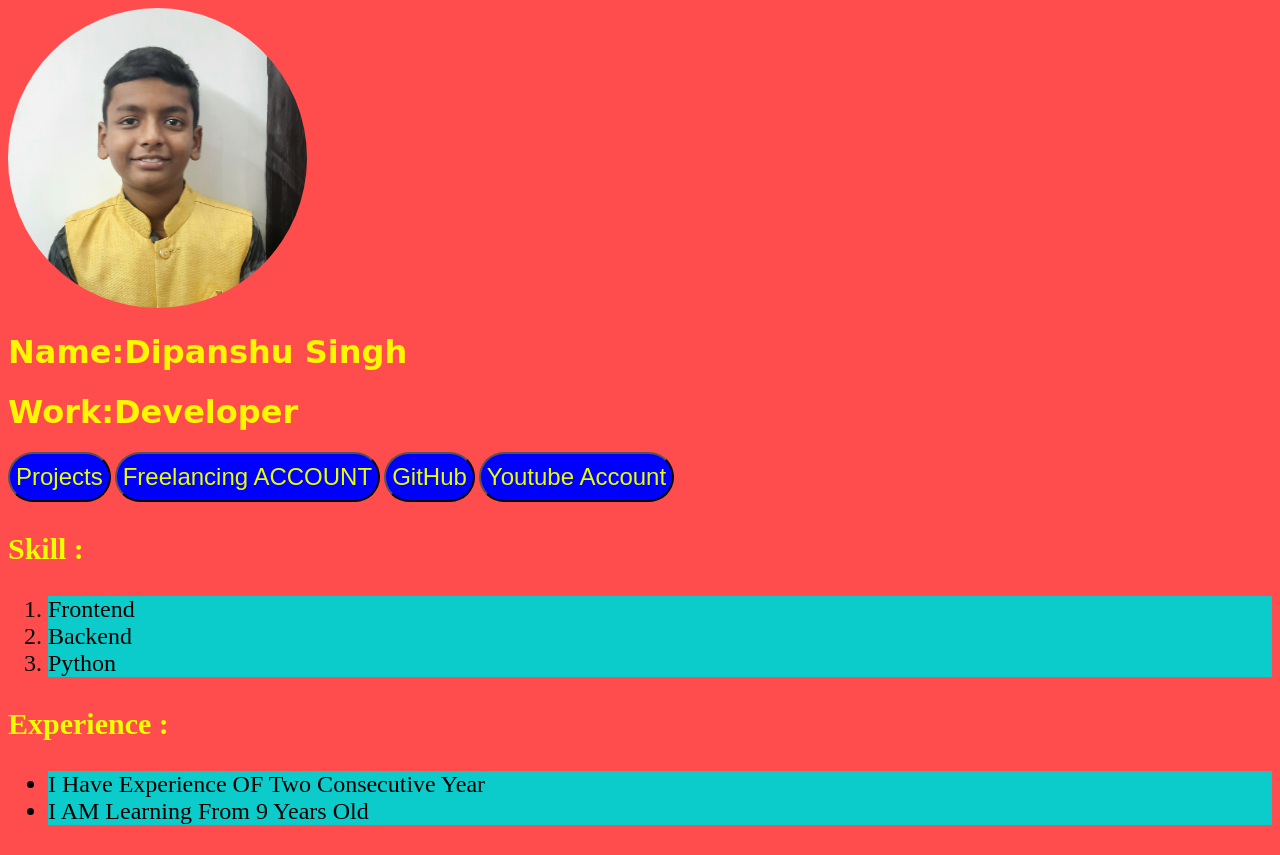
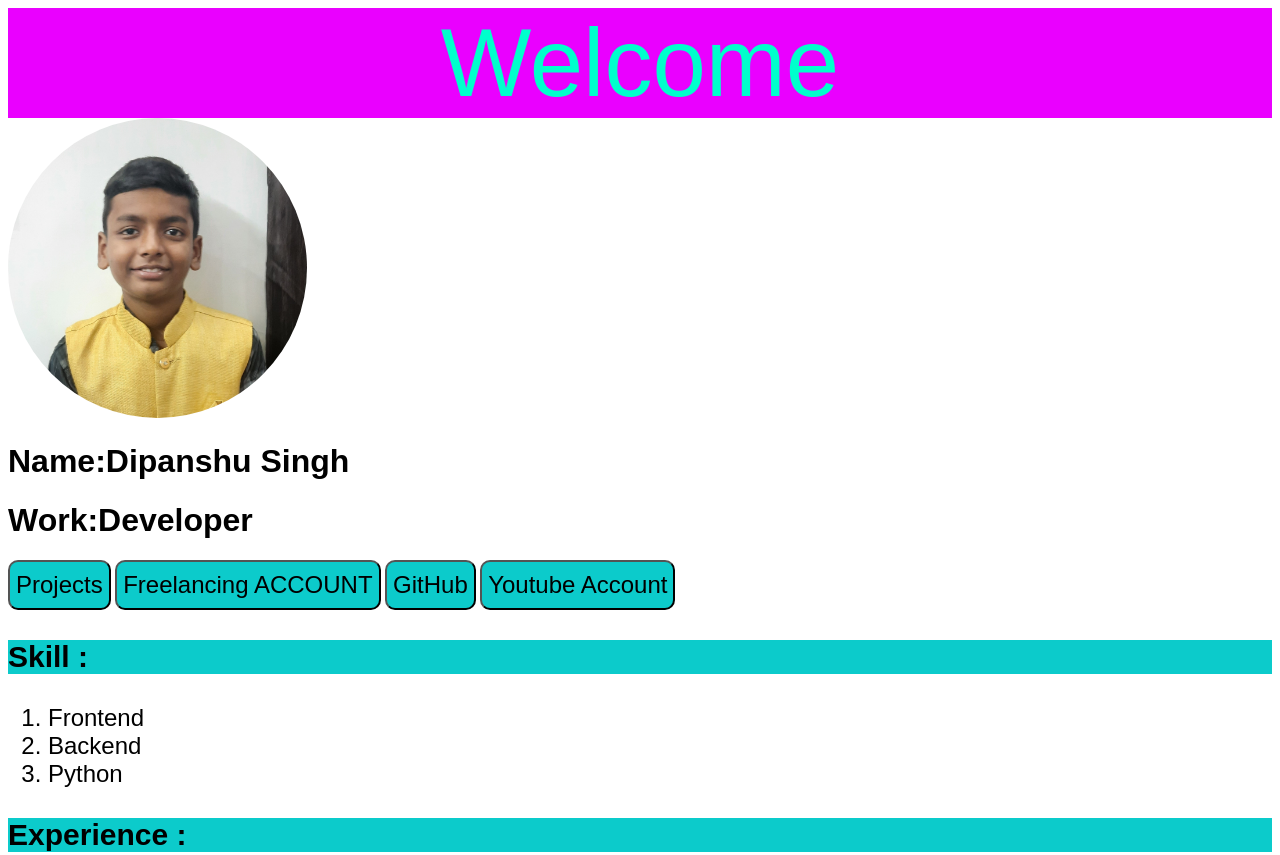
Before and after one commit to im-divyanshu/brother-s-website, a plain HTML site: page index.html in a window 1280 px wide. Shown: the top 855 px of the page. Drawn offline with Linux system fonts and the light colour scheme.

Commit message:
Some Changes In Look Of Website

```diff
--- a/home.css
+++ b/home.css
@@ -38,31 +38,40 @@
         grid-row: span 3;
         border-radius: 50%;
     }
+    p{
+        font-size: xx-large;
+        text-align: center;
+        color: rgb(0, 255, 204);
+        font-family: sans-serif;
+        margin: 0px;
+        padding: 0px;
+        font-size: 12vh;
+        background-color: rgb(234, 0, 255);
+    }
 }
 @media(max-width:2000px) and (min-width:700px){
     body{
-        background-color: #ff4d4d;
-
+        background-color: rgb(255, 255, 255);
+        font-family:sans-serif;
     }
     h3{
-        color: rgb(238, 255, 0);
+        color: rgb(0, 0, 0);
         font-size: 30px;
-        margin: none;
+        background-color: rgb(12, 203, 203)
     }
     li{
         color: rgb(0, 0, 0);
         font-size: x-large;
-        background-color: rgb(12, 203, 203)
+
     }
     .button{
-        background-color: blue;
-        color: rgb(229, 255, 0);
+        background-color: rgb(12, 203, 203);
+        color: rgb(0, 0, 0);
         font-size: x-large;
         height: 50px;
-        border-radius: 25px;
+        border-radius: 10px;
     }
     .button:hover{
-        background-color: rgb(43, 255, 0);
         color: blue;
     }
     .button:active{
@@ -70,19 +79,21 @@
         color: white;
     }
     .Hyper{
-        color: rgb(255, 247, 0);
-        font-family: cursive;
+        color: rgb(0, 0, 0);
     }
     img{
         height: 300px;
         grid-row: span 3;
         border-radius: 50%;
     }
-    .grid1{
-        display: grid;
-        grid-template-rows: 100px 100px 100px;
-        grid-template-columns: 50vw 50vw;
-        background-color: rgb(255, 255, 255);
-        max-width: 500px;
+    p{
+        font-size: xx-large;
+        text-align: center;
+        color: rgb(0, 255, 204);
+        font-family: sans-serif;
+        margin: 0px;
+        padding: 0px;
+        font-size: 12vh;
+        background-color: rgb(234, 0, 255);
     }
 }
--- a/index.html
+++ b/index.html
@@ -7,6 +7,7 @@
     <link rel="stylesheet" href="home.css">
 </head>
 <body>
+    <p>Welcome</p>
     <img src="images/dipanshu crop.jpg" alt="Creator Image">
 
     <h1 class="Hyper">Name:Dipanshu Singh</h1>
```
